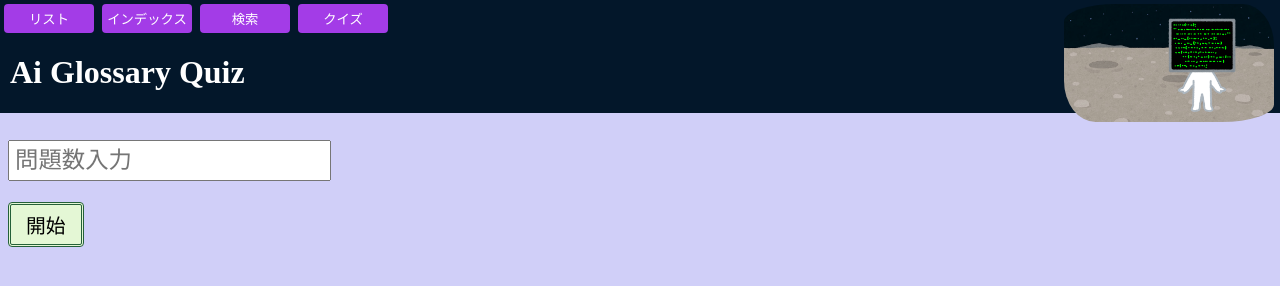
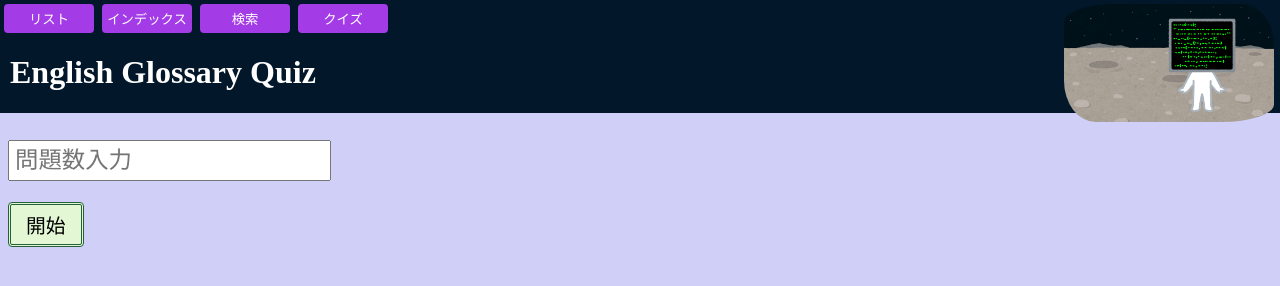
Before and after one commit to humuhue/english_glossary, a plain HTML site: page quiz.html in a window 1280 px wide. Drawn offline with Linux system fonts and the light colour scheme.

Commit message:
Update quiz.html

```diff
--- a/quiz.html
+++ b/quiz.html
@@ -16,7 +16,7 @@
             <button class= "buttonURL" onclick="window.location.href='search.html'">検索</button>
             <button class= "buttonURL" onclick="window.location.href='quiz.html'">クイズ</button>
         </nav>
-        <h1>Ai Glossary Quiz</h1>
+        <h1>English Glossary Quiz</h1>
         <img id="imgOmikuji" src="omikuji_daikichi.png">
         <img id="imgPC" src="character_program.png">
         <img id="imgBackground" src="bg_moon_getsumen_earth.jpg">
```
